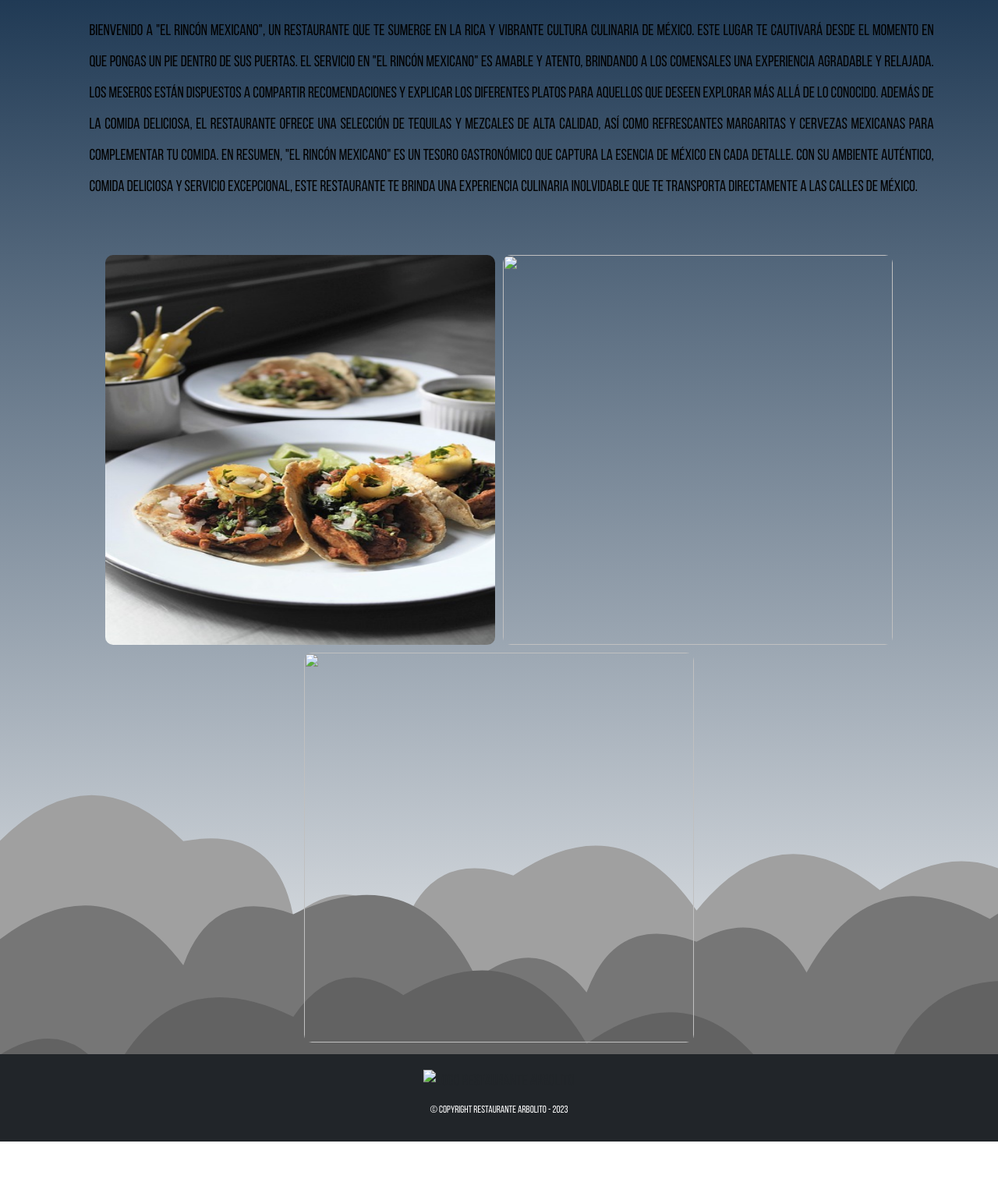
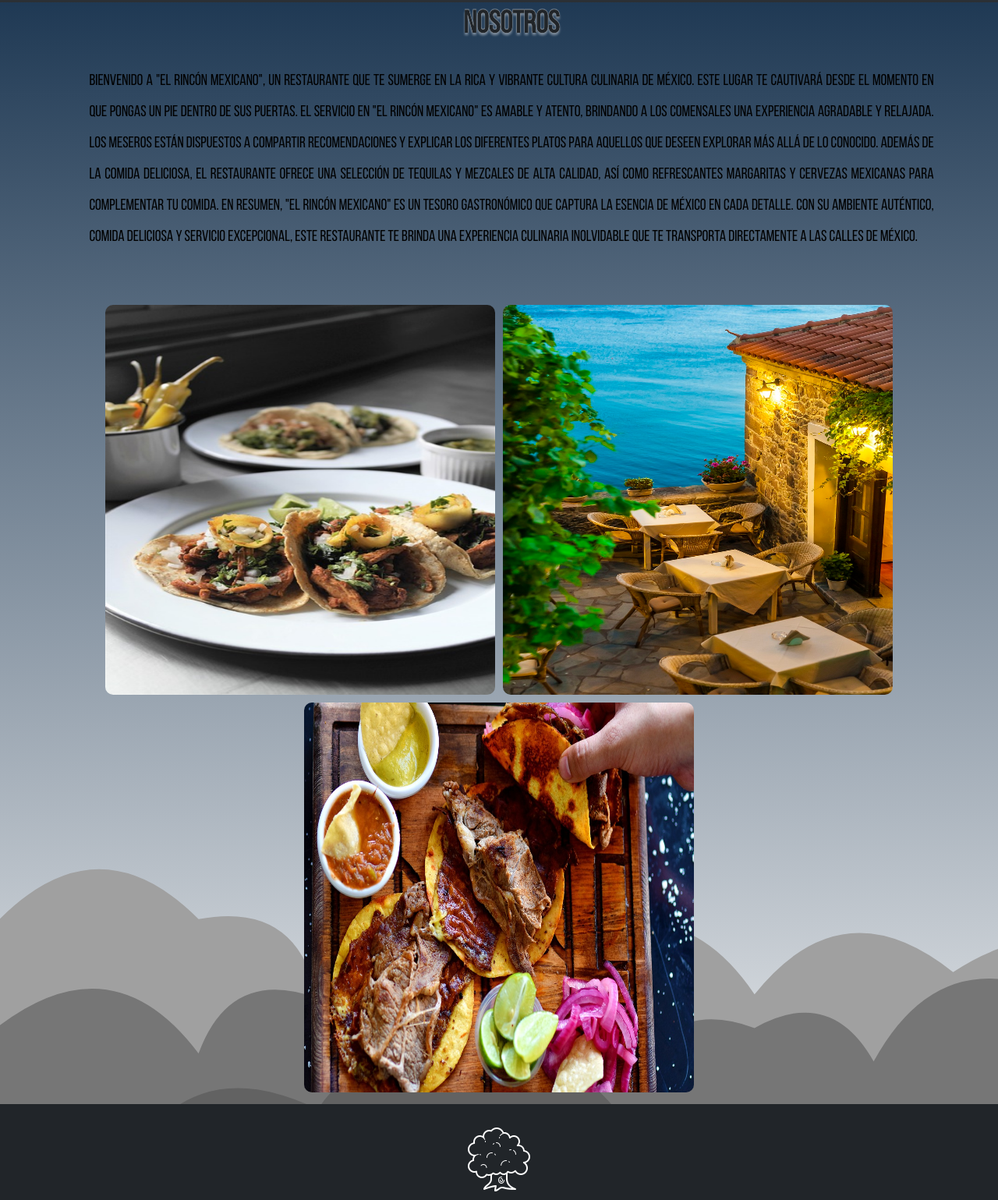
Before and after one commit to PaulMota10/PF-GarciaMota, a plain HTML site: page Paginas/nosotros.html in a window 1280 px wide. Shown: the part 123-1662 px from the top of the page at 78% size. Before the commit the page ends 1587 px from the top, so only its background shows below. Drawn offline with nearby package versions, Linux system fonts and the light colour scheme.

Commit message:
Link validacion imagen nosotros

```diff
--- a/Paginas/nosotros.html
+++ b/Paginas/nosotros.html
@@ -20,7 +20,7 @@
               </button>
               <div class="collapse navbar-collapse" id="navbarToggler">
                 <a class="navbar-brand" href="../index.html">
-                    <img src="Imagenes/ArbolitoIcon.png" alt="Logo restaurante">
+                    <img src="../Imagenes/ArbolitoIcon.png" alt="Logo restaurante">
                 </a>
                 <ul class="navbar-nav d-flex justify-content-center align-items-center">
                     <li class="nav-item">
@@ -65,16 +65,16 @@
           <img class="ajusteimg" src="../Imagenes/imgnosotros2.jpg" alt="">
         </div>
         <div class="caja">
-          <img class="ajusteimg" src="Imagenes/imgnosotros.jpg" alt="">
+          <img class="ajusteimg" src="../Imagenes/imgnosotros.jpg" alt="">
         </div>
         <div class="caja">
-          <img class="ajusteimg" src="Imagenes/imgnosotros3.jpg" alt="">
+          <img class="ajusteimg" src="../Imagenes/imgnosotros3.jpg" alt="">
         </div>
       </section>
     </main>
 
     <footer>
-        <img src="Imagenes/ArbolitoIcon.png" alt="Logo Restaurante Arbolito">
+        <img src="../Imagenes/ArbolitoIcon.png" alt="Logo Restaurante Arbolito">
         <p class="copyright">&copy Copyright Restaurante Arbolito - 2023</p>
     </footer>
 
```
